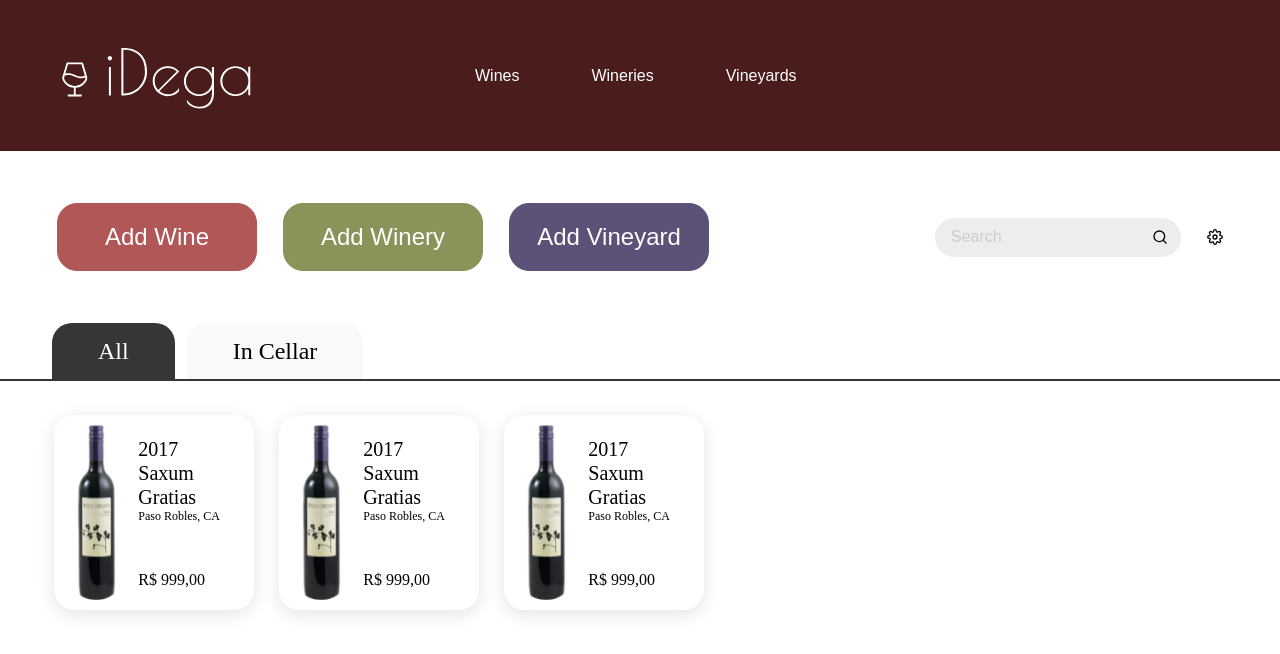
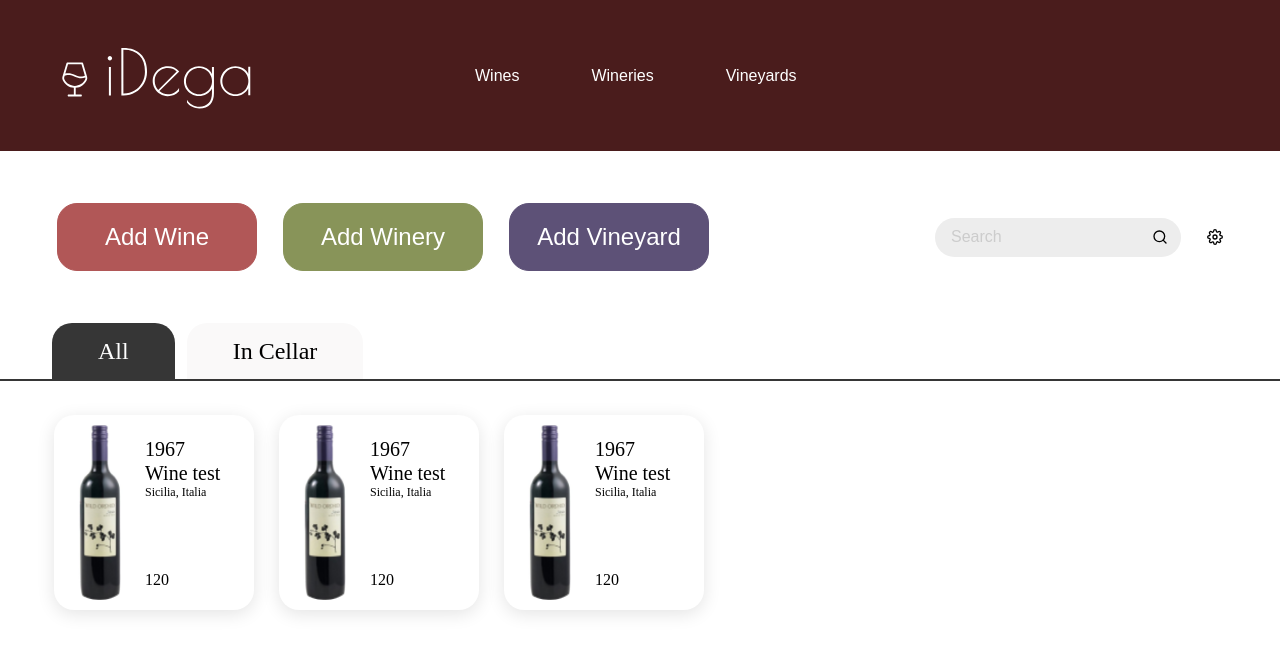
Before and after one commit to Codeminer42/intellimize-study-group, a Next.js app: page / in a window 1280 px wide. Shown: the top 654 px of the page. Built offline with nearby package versions, Linux system fonts and the light colour scheme.

Commit message:
make Winecard receive data from context

```diff
--- a/src/ui/components/WineCard.tsx
+++ b/src/ui/components/WineCard.tsx
@@ -1,19 +1,28 @@
 import Image from 'next/image';
 import styled from 'styled-components';
 
-const WineCard = () => {
+type WineCardProps = {
+  id: number;
+  name: string;
+  year: number;
+  price: number;
+  location: string;
+  imgUrl: string;
+};
+
+const WineCard = ({ name, year, price, location, imgUrl }: WineCardProps) => {
   return (
     <Container>
       <ImageContainer>
-        <Image src="/assets/wine.png" alt="2017 Saxum Gratias" layout="fill" />
+        <Image src={imgUrl} alt={`${year} ${name}`} layout='fill' />
       </ImageContainer>
       <DescriptionContainer>
         <Heading>
-          <span>2017</span>
-          <span>Saxum Gratias</span>
-          <Vineyard>Paso Robles, CA</Vineyard>
+          <span>{year}</span>
+          <span>{name}</span>
+          <Vineyard>{location}</Vineyard>
         </Heading>
-        <span>R$ 999,00</span>
+        <span>{price}</span>
       </DescriptionContainer>
     </Container>
   );
```
